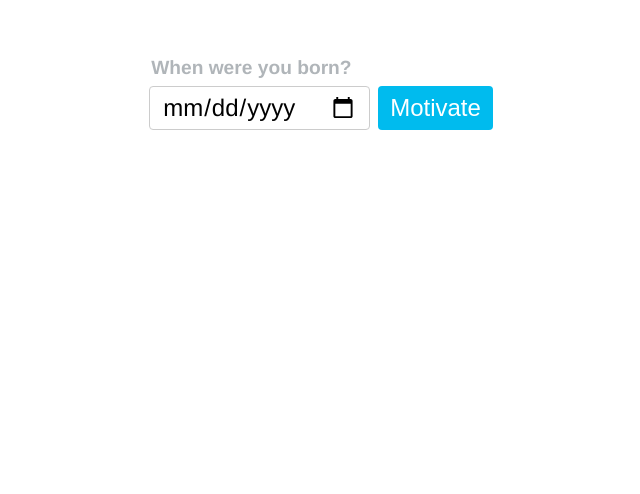
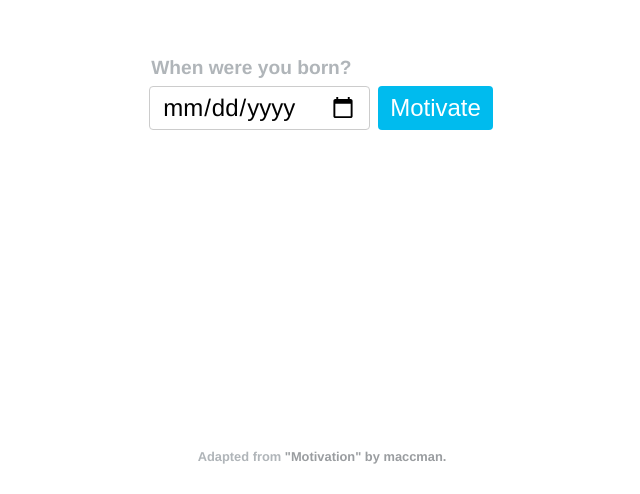
Before and after one commit to jacky-liang/age-timer, a plain HTML site: page index.html in a window 1280 px wide. Shown: the part 306-800 px from the top of the page, without its empty margins (319-959 px from the left). Drawn offline with nearby package versions, Linux system fonts and the light colour scheme.

Commit message:
added GA. added citation to chrome ext

```diff
--- a/index.html
+++ b/index.html
@@ -1,6 +1,16 @@
 <!DOCTYPE html>
 <html>
 <head>
+    <!-- Global site tag (gtag.js) - Google Analytics -->
+    <script async src="https://www.googletagmanager.com/gtag/js?id=UA-123605982-1"></script>
+    <script>
+    window.dataLayer = window.dataLayer || [];
+    function gtag(){dataLayer.push(arguments);}
+    gtag('js', new Date());
+
+    gtag('config', 'UA-123605982-1');
+    </script>
+
   <meta charset="utf-8">
   <meta http-equiv="X-UA-Compatible" content="IE=edge,chrome=1">
   <title>Age Timer</title>
@@ -29,5 +39,13 @@
     <h2 class="count" id="age"></h2>
 </div>
 
+<div id="cite">
+    <h6>Adapted from
+        <a href="https://chrome.google.com/webstore/detail/motivation/ofdgfpchbidcgncgfpdlpclnpaemakoj?hl=en">
+            "Motivation" by maccman.
+        </a>
+    </h6>
+</div>
+
 </body>
 </html>
--- a/style.css
+++ b/style.css
@@ -33,6 +33,29 @@ body, input {
   font-size: 1.2rem;
   line-height: 1;
   margin: 0 0 0 2px;
+}
+
+#cite {
+  color: #B0B5B9;
+  font-size: 1.2rem;
+  line-height: 1;
+  margin: 0 0 0 2px;
+  position: fixed;
+  bottom: 0;
+}
+
+#cite a {
+  color: rgb(154, 157, 160);
+  text-decoration: none;
+}
+#cite a:visited {
+  color: rgb(125, 128, 131);
+}
+#cite a:hover {
+  color: rgb(202, 207, 209);
+}
+#cite a:active {
+  color: rgb(125, 128, 131);
 }
 
 .count {
```
